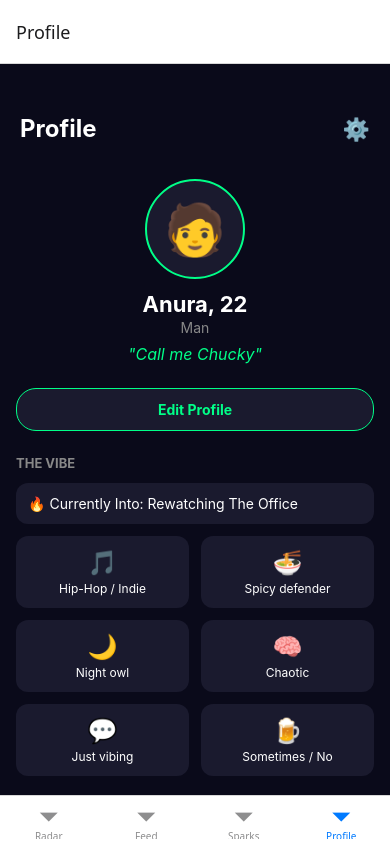
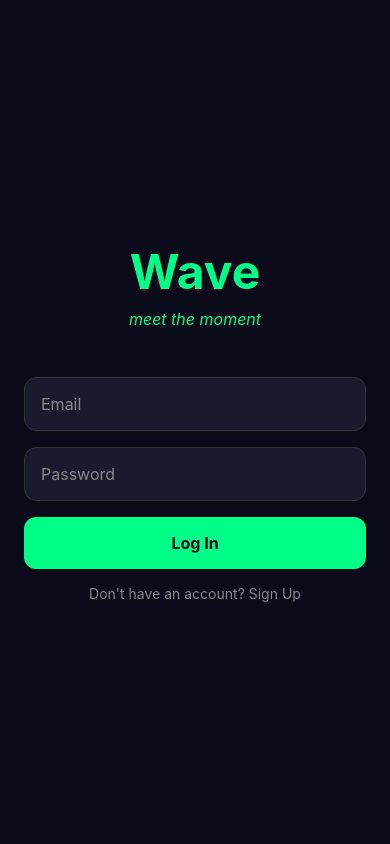
Before and after one commit to Zentranimish-byte/WaveApp, a React Native app: screen /Profile in a window 390 px wide. Built offline with nearby package versions, Linux system fonts and the light colour scheme.

Commit message:
auth working - login signup and 4 tabs live

```diff
--- a/App.js
+++ b/App.js
@@ -1,18 +1,34 @@
 import { NavigationContainer } from '@react-navigation/native';
 import { createBottomTabNavigator } from '@react-navigation/bottom-tabs';
-import { Text, View } from 'react-native';
-
-const Tab = createBottomTabNavigator();
-
+import { useState, useEffect } from 'react';
+import { supabase } from './services/supabase';
 import RadarScreen from './screens/RadarScreen';
 import FeedScreen from './screens/FeedScreen';
 import SparksScreen from './screens/SparksScreen';
 import ProfileScreen from './screens/ProfileScreen';
+import AuthScreen from './screens/AuthScreen';
+
+const Tab = createBottomTabNavigator();
 
 export default function App() {
+  const [session, setSession] = useState(null);
+
+  useEffect(() => {
+    supabase.auth.getSession().then(({ data: { session } }) => setSession(session));
+    supabase.auth.onAuthStateChange((_event, session) => setSession(session));
+  }, []);
+
+  if (!session) return <AuthScreen />;
+
   return (
     <NavigationContainer>
-      <Tab.Navigator>
+      <Tab.Navigator
+        screenOptions={{
+          headerShown: false,
+          tabBarStyle: { backgroundColor: '#0a0a1a', borderTopColor: '#1a1a2e' },
+          tabBarActiveTintColor: '#00ff88',
+          tabBarInactiveTintColor: '#888',
+        }}>
         <Tab.Screen name="Radar" component={RadarScreen} />
         <Tab.Screen name="Feed" component={FeedScreen} />
         <Tab.Screen name="Sparks" component={SparksScreen} />
--- a/package.json
+++ b/package.json
@@ -9,8 +9,10 @@
     "web": "expo start --web"
   },
   "dependencies": {
+    "@react-native-async-storage/async-storage": "^3.0.2",
     "@react-navigation/bottom-tabs": "^7.16.0",
     "@react-navigation/native": "^7.2.4",
+    "@supabase/supabase-js": "^2.105.4",
     "expo": "~54.0.33",
     "expo-status-bar": "~3.0.9",
     "react": "19.1.0",
--- /dev/null
+++ b/screens/AuthScreen.js
@@ -0,0 +1,66 @@
+import { View, Text, StyleSheet, TextInput, TouchableOpacity, Alert } from 'react-native';
+import { useState } from 'react';
+import { supabase } from '../services/supabase';
+
+export default function AuthScreen() {
+  const [email, setEmail] = useState('');
+  const [password, setPassword] = useState('');
+  const [isLogin, setIsLogin] = useState(true);
+  const [loading, setLoading] = useState(false);
+
+  async function handleAuth() {
+    setLoading(true);
+    if (isLogin) {
+      const { error } = await supabase.auth.signInWithPassword({ email, password });
+      if (error) Alert.alert('Error', error.message);
+    } else {
+      const { error } = await supabase.auth.signUp({ email, password });
+      if (error) Alert.alert('Error', error.message);
+      else Alert.alert('Success', 'Account created!');
+    }
+    setLoading(false);
+  }
+
+  return (
+    <View style={styles.container}>
+      <Text style={styles.logo}>Wave</Text>
+      <Text style={styles.tagline}>meet the moment</Text>
+      <View style={styles.form}>
+        <TextInput
+          style={styles.input}
+          placeholder="Email"
+          placeholderTextColor="#888"
+          value={email}
+          onChangeText={setEmail}
+          autoCapitalize="none"
+          keyboardType="email-address"
+        />
+        <TextInput
+          style={styles.input}
+          placeholder="Password"
+          placeholderTextColor="#888"
+          value={password}
+          onChangeText={setPassword}
+          secureTextEntry
+        />
+        <TouchableOpacity style={styles.button} onPress={handleAuth} disabled={loading}>
+          <Text style={styles.buttonText}>{loading ? 'Please wait...' : isLogin ? 'Log In' : 'Sign Up'}</Text>
+        </TouchableOpacity>
+        <TouchableOpacity onPress={() => setIsLogin(!isLogin)}>
+          <Text style={styles.switchText}>{isLogin ? "Don't have an account? Sign Up" : "Already have an account? Log In"}</Text>
+        </TouchableOpacity>
+      </View>
+    </View>
+  );
+}
+
+const styles = StyleSheet.create({
+  container: { flex: 1, backgroundColor: '#0a0a1a', justifyContent: 'center', padding: 24 },
+  logo: { fontSize: 48, textAlign: 'center', marginBottom: 8, color: '#00ff88', fontWeight: 'bold' },
+  tagline: { color: '#00ff88', textAlign: 'center', fontSize: 16, marginBottom: 48, fontStyle: 'italic' },
+  form: { gap: 16 },
+  input: { backgroundColor: '#1a1a2e', color: '#fff', padding: 16, borderRadius: 12, fontSize: 16, borderWidth: 1, borderColor: '#333' },
+  button: { backgroundColor: '#00ff88', padding: 16, borderRadius: 12, alignItems: 'center' },
+  buttonText: { color: '#0a0a1a', fontWeight: 'bold', fontSize: 16 },
+  switchText: { color: '#888', textAlign: 'center', fontSize: 14 },
+});
--- a/screens/ProfileScreen.js
+++ b/screens/ProfileScreen.js
@@ -6,64 +6,57 @@
       <View style={styles.header}>
         <Text style={styles.headerText}>Profile</Text>
         <TouchableOpacity>
-          <Text style={styles.settingsIcon}>⚙️</Text>
+          <Text style={styles.settingsIcon}>Settings</Text>
         </TouchableOpacity>
       </View>
       <ScrollView style={styles.content}>
         <View style={styles.avatarSection}>
           <View style={styles.avatarCircle}>
-            <Text style={styles.avatarEmoji}>🧑</Text>
+            <Text style={styles.avatarEmoji}>:)</Text>
           </View>
           <Text style={styles.name}>Anura, 22</Text>
           <Text style={styles.gender}>Man</Text>
-          <Text style={styles.tagline}>"Call me Chucky"</Text>
+          <Text style={styles.tagline}>Call me Chucky</Text>
         </View>
-
-        <View style={styles.buttons}>
         <TouchableOpacity style={styles.editBtn}>
           <Text style={styles.editBtnText}>Edit Profile</Text>
         </TouchableOpacity>
-        </View>
-
         <Text style={styles.sectionTitle}>The Vibe</Text>
-        <Text style={styles.currentlyInto}>🔥 Currently Into: Rewatching The Office</Text>
-
+        <Text style={styles.currentlyInto}>Currently Into: Rewatching The Office</Text>
         <View style={styles.tilesRow}>
-          <View style={styles.tile}><Text style={styles.tileEmoji}>🎵</Text><Text style={styles.tileText}>Hip-Hop / Indie</Text></View>
-          <View style={styles.tile}><Text style={styles.tileEmoji}>🍜</Text><Text style={styles.tileText}>Spicy defender</Text></View>
+          <View style={styles.tile}><Text style={styles.tileLabel}>Music</Text><Text style={styles.tileText}>Hip-Hop / Indie</Text></View>
+          <View style={styles.tile}><Text style={styles.tileLabel}>Food</Text><Text style={styles.tileText}>Spicy defender</Text></View>
         </View>
         <View style={styles.tilesRow}>
-          <View style={styles.tile}><Text style={styles.tileEmoji}>🌙</Text><Text style={styles.tileText}>Night owl</Text></View>
-          <View style={styles.tile}><Text style={styles.tileEmoji}>🧠</Text><Text style={styles.tileText}>Chaotic</Text></View>
+          <View style={styles.tile}><Text style={styles.tileLabel}>Night</Text><Text style={styles.tileText}>Night owl</Text></View>
+          <View style={styles.tile}><Text style={styles.tileLabel}>Vibe</Text><Text style={styles.tileText}>Chaotic</Text></View>
         </View>
         <View style={styles.tilesRow}>
-          <View style={styles.tile}><Text style={styles.tileEmoji}>💬</Text><Text style={styles.tileText}>Just vibing</Text></View>
-          <View style={styles.tile}><Text style={styles.tileEmoji}>🍺</Text><Text style={styles.tileText}>Sometimes / No</Text></View>
+          <View style={styles.tile}><Text style={styles.tileLabel}>Here for</Text><Text style={styles.tileText}>Just vibing</Text></View>
+          <View style={styles.tile}><Text style={styles.tileLabel}>Drinks</Text><Text style={styles.tileText}>Sometimes</Text></View>
         </View>
       </ScrollView>
     </View>
   );
 }
-
 const styles = StyleSheet.create({
     container: { flex: 1, backgroundColor: '#0a0a1a' },
     header: { flexDirection: 'row', justifyContent: 'space-between', alignItems: 'center', padding: 20, paddingTop: 50 },
     headerText: { color: '#fff', fontSize: 24, fontWeight: 'bold' },
-  settingsIcon: { fontSize: 22 },
+    settingsIcon: { color: '#888', fontSize: 14 },
     content: { padding: 16 },
     avatarSection: { alignItems: 'center', marginBottom: 24 },
     avatarCircle: { width: 100, height: 100, borderRadius: 50, backgroundColor: '#1a1a2e', justifyContent: 'center', alignItems: 'center', marginBottom: 12, borderWidth: 2, borderColor: '#00ff88' },
-  avatarEmoji: { fontSize: 50 },
+    avatarEmoji: { fontSize: 40, color: '#00ff88' },
     name: { color: '#fff', fontSize: 22, fontWeight: 'bold' },
     gender: { color: '#888', fontSize: 14, marginTop: 2 },
     tagline: { color: '#00ff88', fontSize: 16, marginTop: 8, fontStyle: 'italic' },
-  buttons: { marginBottom: 24 },
-  editBtn: { backgroundColor: '#1a1a2e', borderWidth: 1, borderColor: '#00ff88', padding: 12, borderRadius: 20, alignItems: 'center' },
+    editBtn: { borderWidth: 1, borderColor: '#00ff88', padding: 12, borderRadius: 20, alignItems: 'center', marginBottom: 24 },
     editBtnText: { color: '#00ff88', fontWeight: 'bold' },
     sectionTitle: { color: '#888', fontSize: 13, fontWeight: 'bold', marginBottom: 12, textTransform: 'uppercase' },
     currentlyInto: { color: '#fff', backgroundColor: '#1a1a2e', padding: 12, borderRadius: 12, marginBottom: 12 },
     tilesRow: { flexDirection: 'row', gap: 12, marginBottom: 12 },
     tile: { flex: 1, backgroundColor: '#1a1a2e', borderRadius: 12, padding: 12, alignItems: 'center' },
-  tileEmoji: { fontSize: 24, marginBottom: 4 },
+    tileLabel: { color: '#00ff88', fontSize: 12, marginBottom: 4, fontWeight: 'bold' },
     tileText: { color: '#fff', fontSize: 12, textAlign: 'center' },
   });
--- a/screens/SparksScreen.js
+++ b/screens/SparksScreen.js
@@ -4,25 +4,25 @@
   return (
     <View style={styles.container}>
       <View style={styles.header}>
-        <Text style={styles.headerText}>Sparks ⚡</Text>
+        <Text style={styles.headerText}>Sparks</Text>
       </View>
       <ScrollView style={styles.content}>
         <Text style={styles.sectionTitle}>Interactions Received</Text>
         <View style={styles.card}>
-          <Text style={styles.avatar}>👤</Text>
+          <Text style={styles.avatar}>*</Text>
           <View style={styles.cardInfo}>
             <Text style={styles.cardName}>Aryan, 21</Text>
-            <Text style={styles.cardAction}>waved at you 👋</Text>
+            <Text style={styles.cardAction}>waved at you</Text>
           </View>
           <TouchableOpacity style={styles.actionBtn}>
             <Text style={styles.actionBtnText}>Wave back</Text>
           </TouchableOpacity>
         </View>
         <View style={styles.card}>
-          <Text style={styles.avatar}>👤</Text>
+          <Text style={styles.avatar}>*</Text>
           <View style={styles.cardInfo}>
             <Text style={styles.cardName}>Priya, 20</Text>
-            <Text style={styles.cardAction}>sparked you ⚡</Text>
+            <Text style={styles.cardAction}>sparked you</Text>
           </View>
           <TouchableOpacity style={styles.actionBtn}>
             <Text style={styles.actionBtnText}>Spark back</Text>
@@ -30,13 +30,13 @@
         </View>
         <Text style={styles.sectionTitle}>Matches</Text>
         <View style={styles.card}>
-          <Text style={styles.avatar}>👤</Text>
+          <Text style={styles.avatar}>*</Text>
           <View style={styles.cardInfo}>
             <Text style={styles.cardName}>Meera, 22</Text>
-            <Text style={styles.cardAction}>Say hello 👋</Text>
+            <Text style={styles.cardAction}>Say hello</Text>
           </View>
           <TouchableOpacity style={styles.chatBtn}>
-            <Text style={styles.chatBtnText}>💬 Chat</Text>
+            <Text style={styles.chatBtnText}>Chat</Text>
           </TouchableOpacity>
         </View>
       </ScrollView>
@@ -51,11 +51,11 @@
   content: { padding: 16 },
   sectionTitle: { color: '#888', fontSize: 13, fontWeight: 'bold', marginBottom: 12, marginTop: 8, textTransform: 'uppercase' },
   card: { backgroundColor: '#1a1a2e', borderRadius: 16, padding: 16, marginBottom: 12, flexDirection: 'row', alignItems: 'center' },
-  avatar: { fontSize: 32, marginRight: 12 },
+  avatar: { fontSize: 32, marginRight: 12, color: '#fff' },
   cardInfo: { flex: 1 },
   cardName: { color: '#fff', fontWeight: 'bold', fontSize: 16 },
   cardAction: { color: '#888', fontSize: 13, marginTop: 2 },
-  actionBtn: { backgroundColor: '#1a1a2e', borderWidth: 1, borderColor: '#00ff88', paddingHorizontal: 12, paddingVertical: 6, borderRadius: 20 },
+  actionBtn: { borderWidth: 1, borderColor: '#00ff88', paddingHorizontal: 12, paddingVertical: 6, borderRadius: 20 },
   actionBtnText: { color: '#00ff88', fontSize: 12 },
   chatBtn: { backgroundColor: '#00ff88', paddingHorizontal: 12, paddingVertical: 6, borderRadius: 20 },
   chatBtnText: { color: '#0a0a1a', fontWeight: 'bold', fontSize: 12 },
--- /dev/null
+++ b/services/supabase.js
@@ -0,0 +1,6 @@
+import { createClient } from '@supabase/supabase-js';
+
+const SUPABASE_URL = 'https://axbxwtecnfyozkxjxjdr.supabase.co';
+const SUPABASE_ANON_KEY = 'eyJhbGciOiJIUzI1NiIsInR5cCI6IkpXVCJ9.eyJpc3MiOiJzdXBhYmFzZSIsInJlZiI6ImF4Ynh3dGVjbmZ5b3preGp4amRyIiwicm9sZSI6ImFub24iLCJpYXQiOjE3Nzg1MjQ4MTQsImV4cCI6MjA5NDEwMDgxNH0.4yvAZUUWdCKsGWai7m-F4GYFcfwPQJTPBKDLdy8HGdc';
+
+export const supabase = createClient(SUPABASE_URL, SUPABASE_ANON_KEY);
```
Also changed, not shown: screens/FeedScreen.js (+4 -4 lines), 1 other file (tests, documents, lock files or other folders). Lines whose indentation alone changed are shown as unchanged.
